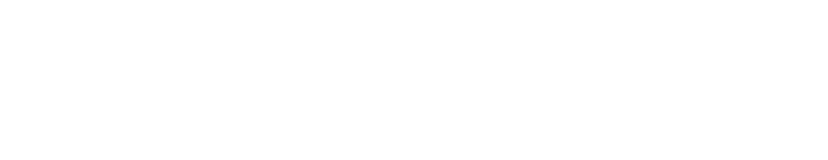
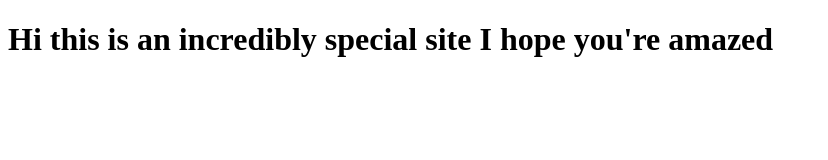
Before and after one commit to proccaHumber/my-new-repo, a plain HTML site: page special.html in a window 1280 px wide. Shown: the whole page, without its empty margins (0-828 px from the left). Drawn offline with Linux system fonts and the light colour scheme.

Commit message:
Added an h1 to special.html

```diff
--- a/special.html
+++ b/special.html
@@ -6,6 +6,6 @@
   <title>This is a special (very) site</title>
 </head>
 <body>
-
+<h1>Hi this is an incredibly special site I hope you're amazed</h1>
 </body>
 </html>
```
